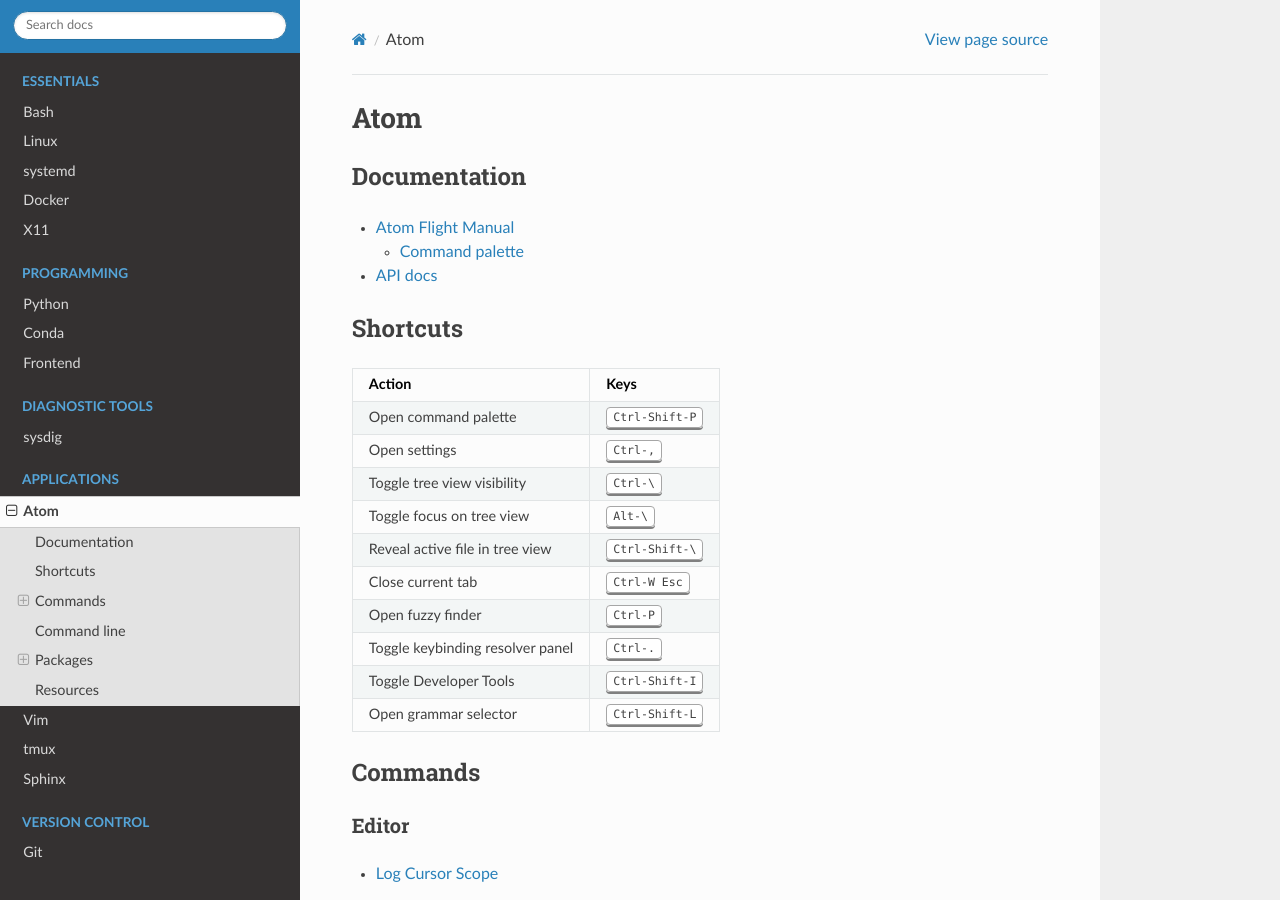
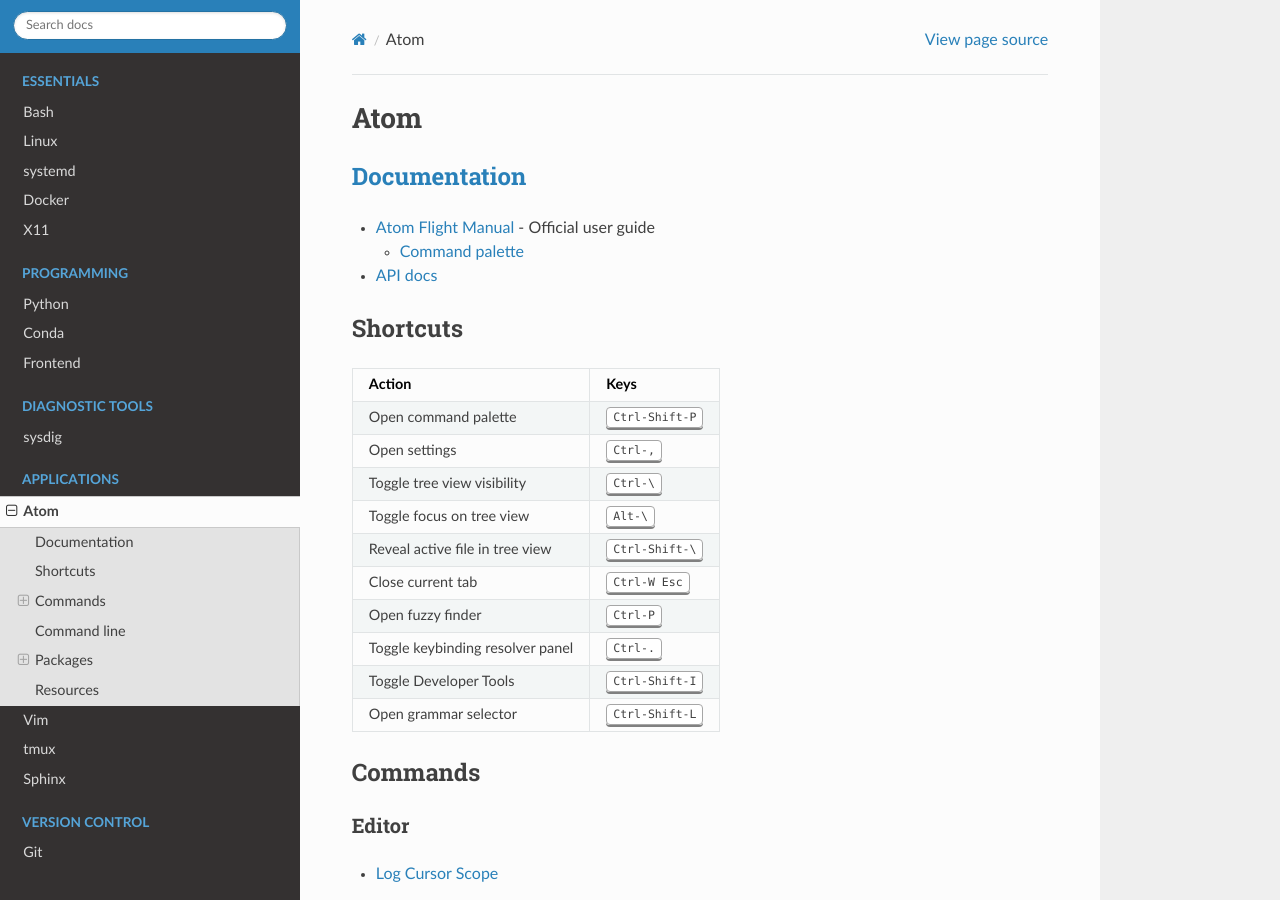
Before and after one commit to heterotopian/technotes, a Sphinx documentation site: the page built from source/atom.rst, in a window 1280 px wide and 900 px high. Built offline with Sphinx 7.4.7 and the Read the Docs theme 2.0.0, drawn with Linux system fonts in a browser that asks for light colours.

Commit message:
Minor changes

```diff
--- a/source/atom.rst
+++ b/source/atom.rst
@@ -6,10 +6,10 @@
 
 .. highlight:: console
 
-Documentation
-=============
+`Documentation <https://atom.io/docs>`_
+=======================================
 
-- `Atom Flight Manual <http://flight-manual.atom.io/>`_
+- `Atom Flight Manual <http://flight-manual.atom.io/>`_ - Official user guide
 
   - `Command palette <http://flight-manual.atom.io/getting-started/sections/atom-basics/#command-palette>`_
 
```
